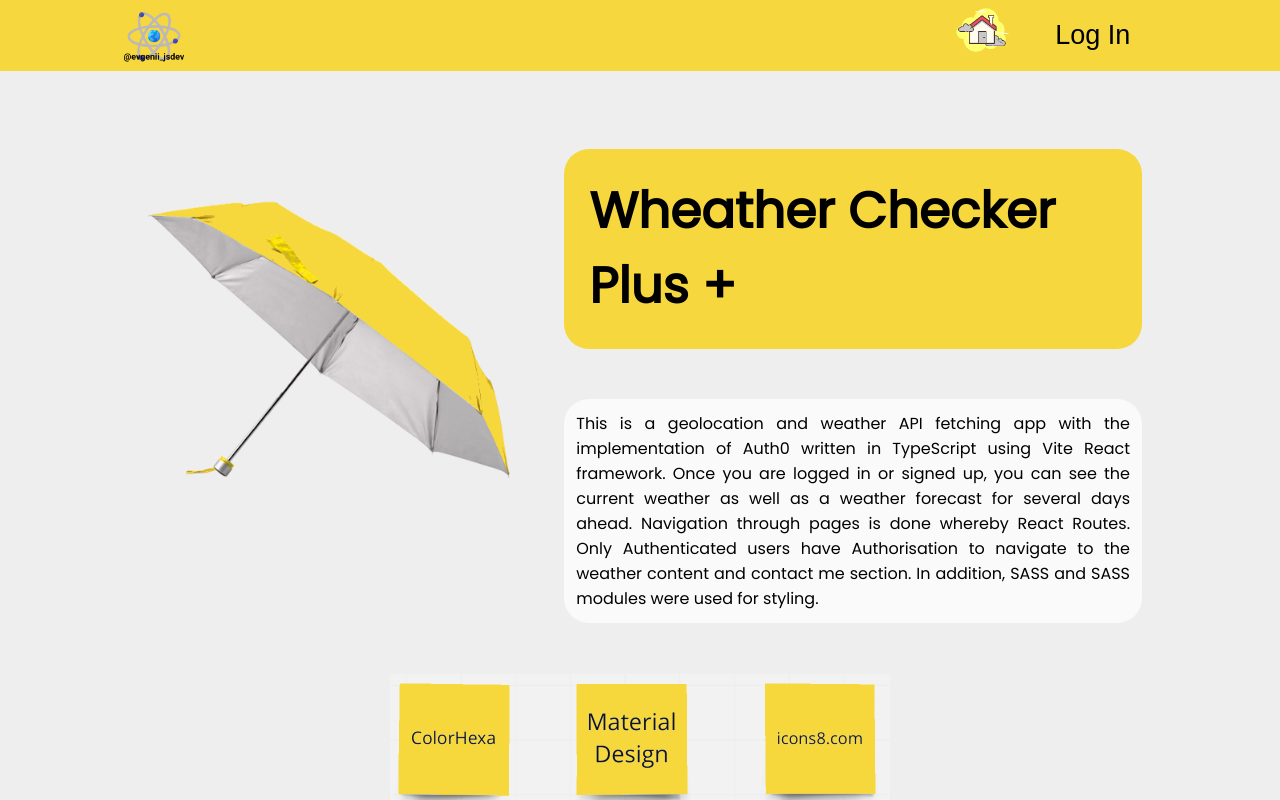
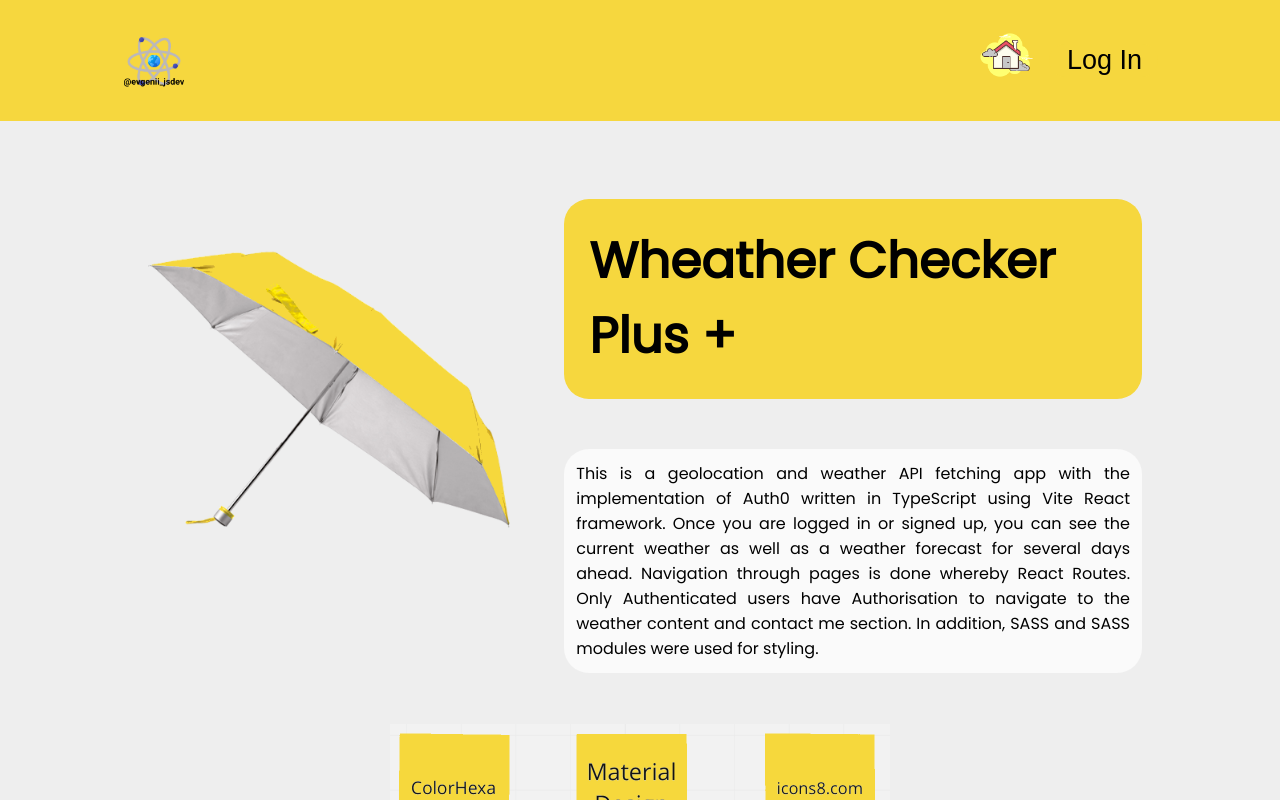
Before and after one commit to itsevgenii/Weather-Checker, a React (Vite) app: page / in a window 1280 px wide. Shown: the top 800 px of the page. Built offline with nearby package versions, Linux system fonts and the light colour scheme; no server answers.

Commit message:
made the website more responsive and added some animation

```diff
--- a/src/components/NavBar/navbar.module.scss
+++ b/src/components/NavBar/navbar.module.scss
@@ -16,7 +16,7 @@
         width: 60px;
     }
     ul{
-        margin: 0 0 0 30%;
+        // margin: 0 0 0 30%;
         list-style:none;
         display: flex;
         justify-content: flex-start;
@@ -39,7 +39,7 @@
             button {
                 align-self: end;
                 width: 109px;
-    /* margin: 6px -12px; */
+    margin: 6px -12px;
     font-size: 27px;
                 border: none;
                 background-color: rgb(246,215,62);
@@ -129,7 +129,7 @@
                align-self: flex-start;
                font-size: 10px;
                width: auto;
-            //    margin: 6px 0px;
+               margin: 0px 0px;
                padding: 0;
            }
            button:hover{
```
